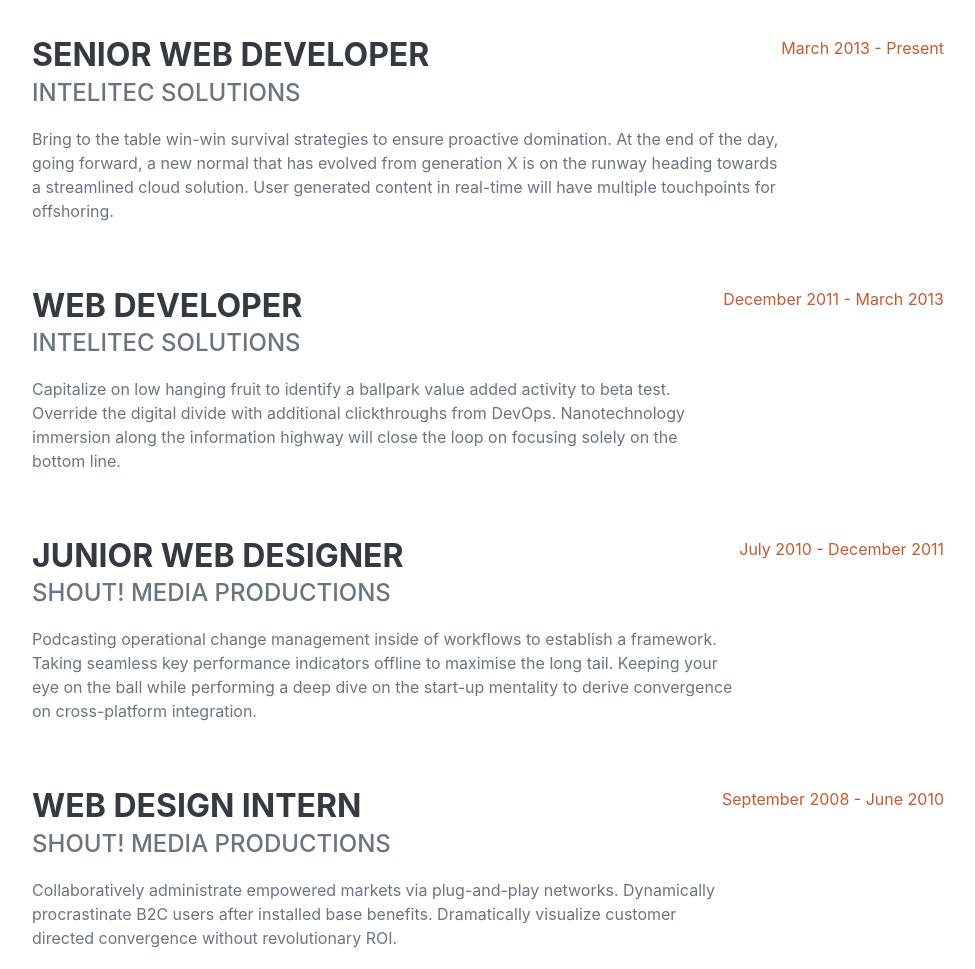
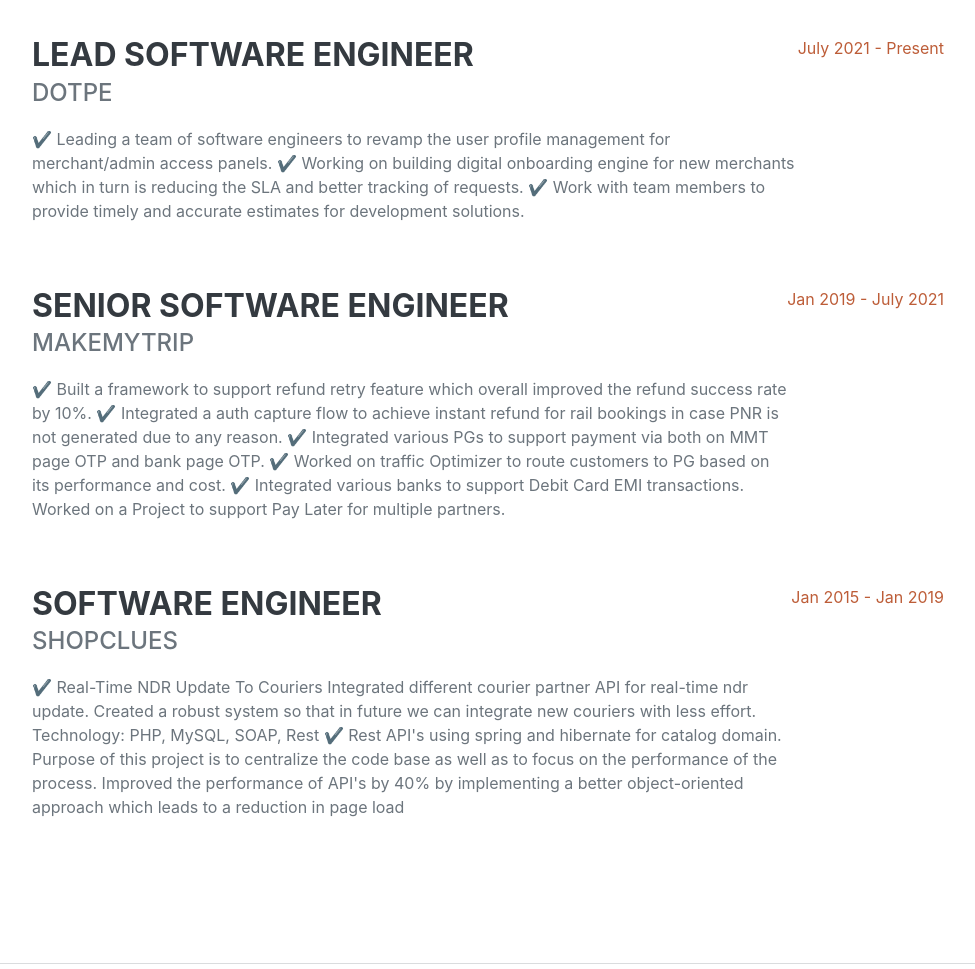
Before and after one commit to PankajGoyal7/PankajGoyal7.github.io, a plain HTML site: page index.html in a window 1280 px wide. Shown: the part 960-1929 px from the top of the page, without its empty margins (288-1263 px from the left). Drawn offline with nearby package versions, Linux system fonts and the light colour scheme; a web font is replaced by a local one.

Commit message:
Changing content

```diff
--- a/index.html
+++ b/index.html
@@ -5,7 +5,7 @@
         <meta name="viewport" content="width=device-width, initial-scale=1, shrink-to-fit=no" />
         <meta name="description" content="" />
         <meta name="author" content="" />
-        <title>Resume - Start Bootstrap Theme</title>
+        <title>Pankaj Goyal Software Engineer</title>
         <link rel="icon" type="image/x-icon" href="assets/img/favicon.ico" />
         <!-- Font Awesome icons (free version)-->
         <script src="https://use.fontawesome.com/releases/v6.1.0/js/all.js" crossorigin="anonymous"></script>
@@ -19,8 +19,8 @@
         <!-- Navigation-->
         <nav class="navbar navbar-expand-lg navbar-dark bg-primary fixed-top" id="sideNav">
             <a class="navbar-brand js-scroll-trigger" href="#page-top">
-                <span class="d-block d-lg-none">Clarence Taylor</span>
-                <span class="d-none d-lg-block"><img class="img-fluid img-profile rounded-circle mx-auto mb-2" src="assets/img/profile.jpg" alt="..." /></span>
+                <span class="d-block d-lg-none">Pankaj Goyal</span>
+                <span class="d-none d-lg-block"><img class="img-fluid img-profile rounded-circle mx-auto mb-2" src="assets/img/profile.PNG" alt="..." /></span>
             </a>
             <button class="navbar-toggler" type="button" data-bs-toggle="collapse" data-bs-target="#navbarResponsive" aria-controls="navbarResponsive" aria-expanded="false" aria-label="Toggle navigation"><span class="navbar-toggler-icon"></span></button>
             <div class="collapse navbar-collapse" id="navbarResponsive">
@@ -44,10 +44,13 @@
                         <span class="text-primary">Taylor</span>
                     </h1>
                     <div class="subheading mb-5">
-                        3542 Berry Street · Cheyenne Wells, CO 80810 · (317) 585-8468 ·
-                        <a href="mailto:name@email.com">name@email.com</a>
+                        <a href="mailto:pankaj.goyal207@gmail.com">pankaj.goyal207@gmail.com</a>
                     </div>
-                    <p class="lead mb-5">I am experienced in leveraging agile frameworks to provide a robust synopsis for high level overviews. Iterative approaches to corporate strategy foster collaborative thinking to further the overall value proposition.</p>
+                    <p class="lead mb-5">Software Development professional with extensive work experience of 7+ years in variety of technologies. Building micro services for different use cases using Kafka, RabbitMq, Golang , Java , MySQL etc.
+
+Solves problems occurring with our highly available production systems. I have designed, developed and implemented software that improves the stability, scalability, availability, and latency of the products.
+
+Experience in working with different domains like catalog, Fulfilment management in e-commerce, Payments management system and Food Domain.</p>
                     <div class="social-icons">
                         <a class="social-icon" href="#!"><i class="fab fa-linkedin-in"></i></a>
                         <a class="social-icon" href="#!"><i class="fab fa-github"></i></a>
@@ -63,35 +66,36 @@
                     <h2 class="mb-5">Experience</h2>
                     <div class="d-flex flex-column flex-md-row justify-content-between mb-5">
                         <div class="flex-grow-1">
-                            <h3 class="mb-0">Senior Web Developer</h3>
-                            <div class="subheading mb-3">Intelitec Solutions</div>
-                            <p>Bring to the table win-win survival strategies to ensure proactive domination. At the end of the day, going forward, a new normal that has evolved from generation X is on the runway heading towards a streamlined cloud solution. User generated content in real-time will have multiple touchpoints for offshoring.</p>
+                            <h3 class="mb-0">Lead Software Engineer </h3>
+                            <div class="subheading mb-3">DotPe </div>
+                            <p> ✔ Leading a team of software engineers to revamp the user profile management for merchant/admin access panels.
+                                ✔ Working on building digital onboarding engine for new merchants which in turn is reducing the SLA and better tracking of requests.
+                                ✔ Work with team members to provide timely and accurate estimates for development solutions.</p>
                         </div>
-                        <div class="flex-shrink-0"><span class="text-primary">March 2013 - Present</span></div>
+                        <div class="flex-shrink-0"><span class="text-primary">July 2021 - Present</span></div>
                     </div>
                     <div class="d-flex flex-column flex-md-row justify-content-between mb-5">
                         <div class="flex-grow-1">
-                            <h3 class="mb-0">Web Developer</h3>
-                            <div class="subheading mb-3">Intelitec Solutions</div>
-                            <p>Capitalize on low hanging fruit to identify a ballpark value added activity to beta test. Override the digital divide with additional clickthroughs from DevOps. Nanotechnology immersion along the information highway will close the loop on focusing solely on the bottom line.</p>
+                            <h3 class="mb-0">Senior Software Engineer</h3>
+                            <div class="subheading mb-3">MakeMyTrip</div>
+                            <p> ✔ Built a framework to support refund retry feature which overall improved the refund success rate by 10%.
+                                ✔ Integrated a auth capture flow to achieve instant refund for rail bookings in case PNR is not generated due to any reason.
+                                ✔ Integrated various PGs to support payment via both on MMT page OTP and bank page OTP.
+                                ✔ Worked on traffic Optimizer to route customers to PG based on its performance and cost.
+                                ✔ Integrated various banks to support Debit Card EMI transactions. Worked on a Project to support Pay Later for multiple partners.</p>
                         </div>
-                        <div class="flex-shrink-0"><span class="text-primary">December 2011 - March 2013</span></div>
+                        <div class="flex-shrink-0"><span class="text-primary">Jan 2019 - July 2021</span></div>
                     </div>
                     <div class="d-flex flex-column flex-md-row justify-content-between mb-5">
                         <div class="flex-grow-1">
-                            <h3 class="mb-0">Junior Web Designer</h3>
-                            <div class="subheading mb-3">Shout! Media Productions</div>
-                            <p>Podcasting operational change management inside of workflows to establish a framework. Taking seamless key performance indicators offline to maximise the long tail. Keeping your eye on the ball while performing a deep dive on the start-up mentality to derive convergence on cross-platform integration.</p>
+                            <h3 class="mb-0">Software Engineer</h3>
+                            <div class="subheading mb-3">Shopclues</div>
+                            <p> ✔ Real-Time NDR Update To Couriers Integrated different courier partner API for real-time ndr update. Created a robust system so that in future we can integrate new couriers with less effort.
+                                  Technology: PHP, MySQL, SOAP, Rest
+                                ✔ Rest API's using spring and hibernate for catalog domain. Purpose of this project is to centralize the code base as well as to focus on the performance of the process.
+                                  Improved the performance of API's by 40% by implementing a better object-oriented approach which leads to a reduction in page load</p>
                         </div>
-                        <div class="flex-shrink-0"><span class="text-primary">July 2010 - December 2011</span></div>
-                    </div>
-                    <div class="d-flex flex-column flex-md-row justify-content-between">
-                        <div class="flex-grow-1">
-                            <h3 class="mb-0">Web Design Intern</h3>
-                            <div class="subheading mb-3">Shout! Media Productions</div>
-                            <p>Collaboratively administrate empowered markets via plug-and-play networks. Dynamically procrastinate B2C users after installed base benefits. Dramatically visualize customer directed convergence without revolutionary ROI.</p>
-                        </div>
-                        <div class="flex-shrink-0"><span class="text-primary">September 2008 - June 2010</span></div>
+                        <div class="flex-shrink-0"><span class="text-primary">Jan 2015 - Jan 2019</span></div>
                     </div>
                 </div>
             </section>
```
Also changed, not shown: assets/img/profile.PNG (added), assets/img/profile.jpg (deleted).
